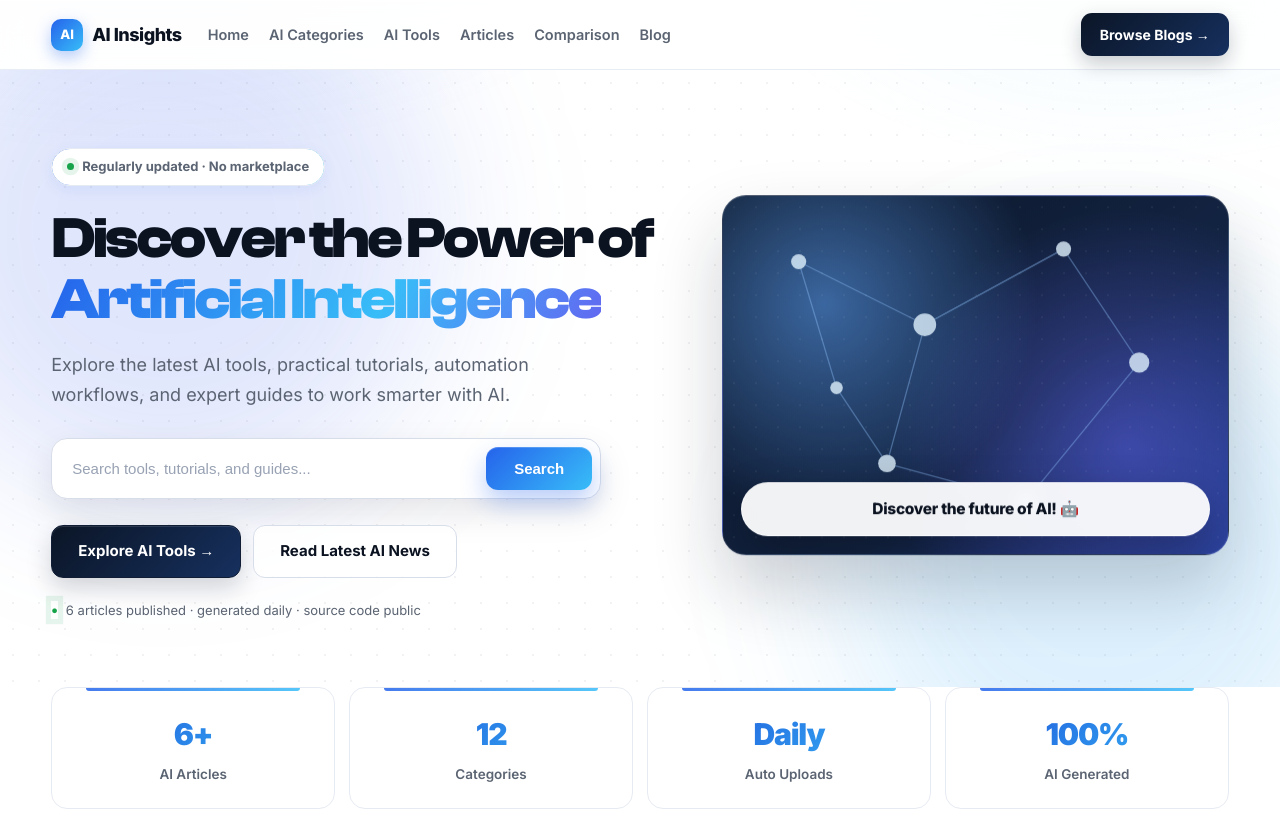
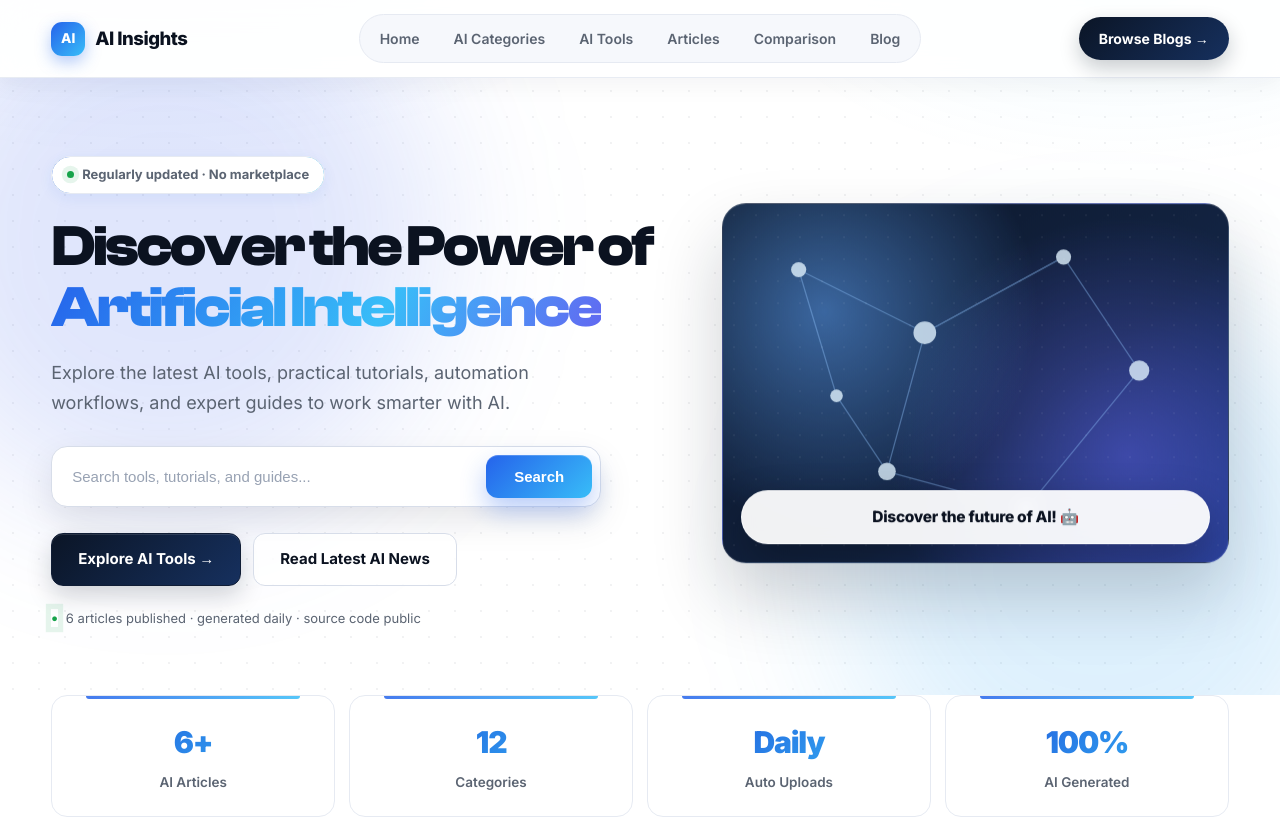
Before and after one commit to davidtechwizstudio-cpu/ai-content-site, a Next.js app: page / in a window 1280 px wide. Shown: the top 817 px of the page. Built offline with nearby package versions, Linux system fonts and the light colour scheme.

Commit message:
style: centered pill nav header with glass blur

```diff
--- a/src/app/globals.css
+++ b/src/app/globals.css
@@ -62,32 +62,42 @@ img { max-width: 100%; }
 /* ---------- Header ---------- */
 .site-header {
   position: sticky; top: 0; z-index: 50;
-  background: rgba(255, 255, 255, 0.82);
-  backdrop-filter: blur(14px) saturate(1.4);
-  -webkit-backdrop-filter: blur(14px) saturate(1.4);
+  background: rgba(255, 255, 255, 0.85);
+  backdrop-filter: blur(16px) saturate(1.5);
+  -webkit-backdrop-filter: blur(16px) saturate(1.5);
   border-bottom: 1px solid rgba(230, 234, 242, 0.9);
-  box-shadow: 0 1px 0 rgba(255, 255, 255, 0.7) inset;
+  box-shadow: 0 6px 24px rgba(15, 23, 42, 0.05);
 }
-.nav { display: flex; align-items: center; gap: 26px; padding: 13px 0; }
-.logo { display: flex; align-items: center; gap: 9px; font-weight: 800; font-size: 18px; letter-spacing: -0.5px; }
+.nav {
+  display: grid; grid-template-columns: 1fr auto 1fr; align-items: center;
+  gap: 26px; padding: 14px 0;
+}
+.nav .logo { justify-self: start; }
+.logo { display: flex; align-items: center; gap: 10px; font-weight: 800; font-size: 18.5px; letter-spacing: -0.5px; }
 .logo-mark {
-  width: 32px; height: 32px; border-radius: 10px;
+  width: 34px; height: 34px; border-radius: 11px;
   background: var(--grad-brand);
-  color: #fff; font-size: 13px; font-weight: 800; letter-spacing: 0;
+  color: #fff; font-size: 13.5px; font-weight: 800; letter-spacing: 0;
   display: flex; align-items: center; justify-content: center;
   box-shadow: 0 6px 16px rgba(37, 99, 235, 0.35);
+  transition: transform 0.25s var(--ease);
 }
-.nav-links { display: flex; gap: 20px; flex: 1; }
-.nav-links a { color: var(--muted); font-size: 14.5px; font-weight: 550; transition: color 0.2s var(--ease); position: relative; }
-.nav-links a::after {
-  content: ''; position: absolute; left: 0; right: 100%; bottom: -5px; height: 2px;
-  background: var(--grad-brand); border-radius: 2px;
-  transition: right 0.25s var(--ease);
+.logo:hover .logo-mark { transform: rotate(-8deg) scale(1.06); }
+.nav-links {
+  justify-self: center; display: flex; gap: 4px; flex: unset;
+  background: var(--bg-soft); border: 1px solid var(--border);
+  padding: 5px; border-radius: 999px;
 }
-.nav-links a:hover { color: var(--text); }
-.nav-links a:hover::after { right: 0; }
+.nav-links a {
+  color: var(--muted); font-size: 14px; font-weight: 600;
+  padding: 7px 15px; border-radius: 999px; position: relative;
+  transition: all 0.2s var(--ease);
+}
+.nav-links a::after { display: none; }
+.nav-links a:hover { color: var(--accent); background: #fff; box-shadow: 0 2px 8px rgba(15, 23, 42, 0.08); }
 .nav-cta {
-  padding: 10px 19px; border-radius: 11px;
+  justify-self: end;
+  padding: 10px 20px; border-radius: 999px;
   background: var(--grad-dark); color: #fff !important;
   font-size: 14px; font-weight: 650;
   box-shadow: 0 8px 20px rgba(11, 21, 38, 0.22);
@@ -702,6 +712,7 @@ img { max-width: 100%; }
   .footer-top { grid-template-columns: 1fr; gap: 36px; padding: 48px 0 36px; }
   .footer-cols { grid-template-columns: repeat(3, 1fr); }
   .nav-links { display: none; }
+  .nav { grid-template-columns: 1fr auto; }
   .newsletter { grid-template-columns: 1fr; gap: 30px; padding: 44px 36px; }
 }
 @media (max-width: 620px) {
```
Also changed, not shown: 1 other file (tests, documents, lock files or other folders).
